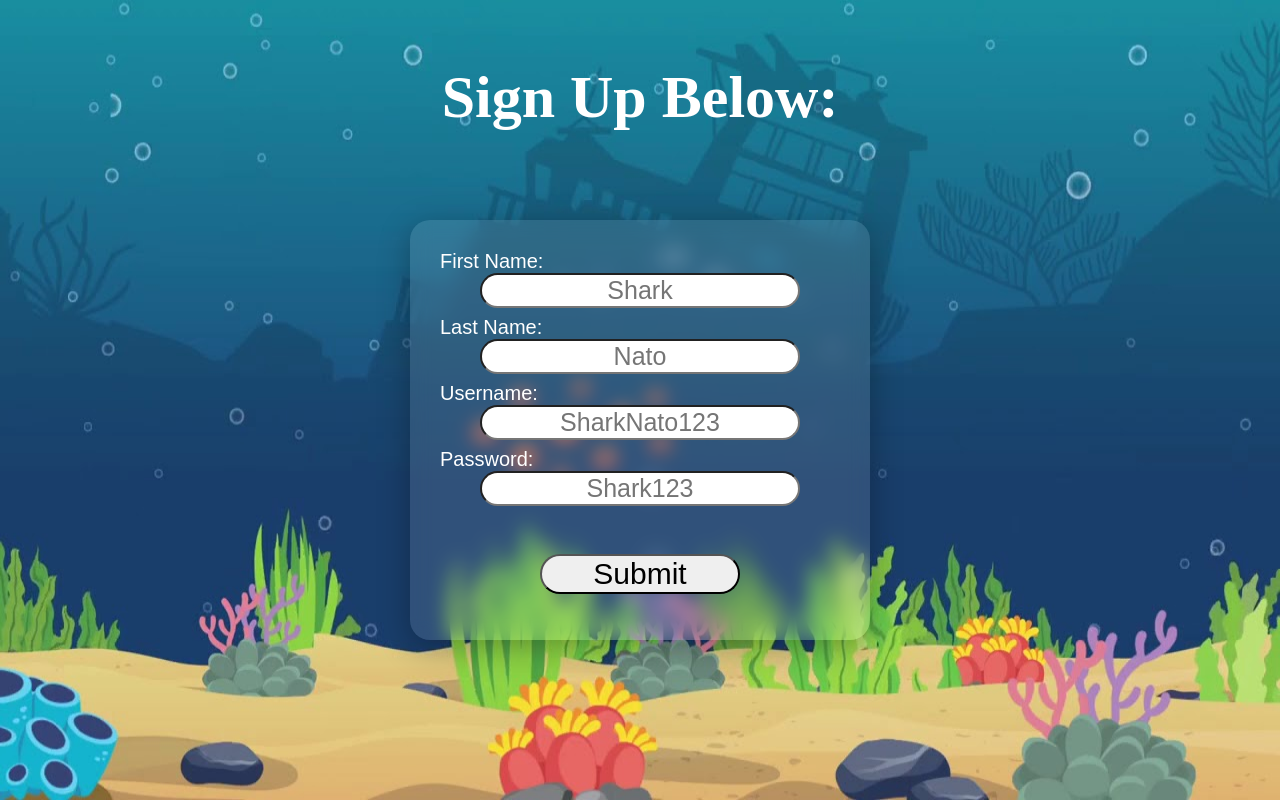
After one commit to tojakar/SmallProject26, a PHP site: page /SignUp.html in a window 1280 px wide. The commit adds this page. Run offline with PHP 8.4, Linux system fonts and the light colour scheme.

Commit message:
Updated Homepage, SignUp page, and Login page

```diff
--- /dev/null
+++ b/SignUp.html
@@ -0,0 +1,36 @@
+<html>
+<head>
+
+    <title>Sign Up Below</title>
+	<script type="text/javascript" src="js/md5.js"></script>
+	<script type="text/javascript" src="js/code.js"></script>
+    <link href="css/styles.css" rel="stylesheet">
+
+
+</head>
+<body>
+    <h1 style="text-align: center; margin-top: 5%; margin-bottom: -1%; font-size: 60;color: white;">Sign Up Below:</h1>
+
+    <div id="CreateAccountDiv">
+        <form id="AccountCreationForm" onsubmit="CreateAccount(); return false">
+            <label class="signUp-Label" for="FirstName">First Name:</label>
+            <input type="text" id="FirstName" name="FirstName" placeholder="Shark">
+            <br>
+            <label class="signUp-Label" for="LastName">Last Name:</label>
+            <input type="text" id="LastName" name="LastName" placeholder="Nato" required>
+            <br>
+            <label class="signUp-Label" for="Login">Username:</label>
+            <input type="text" id="Username" name="Username" placeholder="SharkNato123" required>
+            <br>
+            <label class="signUp-Label" for="Password">Password:</label>
+            <input type="password" id="Password" name="Password" placeholder="Shark123" required>
+            <br>
+            <div class="signUpButton">
+                <button type="submit" id="CreateAccountButton" class="buttons">Submit</button>
+            </div>
+        </form>
+            <p id="CreateAccountError" name="CreateAccountError"></p>
+
+    </div>
+</body>
+</html>
--- a/css/styles.css
+++ b/css/styles.css
@@ -1,11 +1,24 @@
 body
 {
-    background-color: #707070;
+    background-image: url("../images/background.png");
+    background-repeat: no-repeat;
+    background-position: top center;
+    background-size: 100% 100%;
 }
 
 #title
 {
-    font-size: 40px;
+    font-size: 80px;
+    width: 100%;
+    margin-top: 5%;
+    text-align: center;
+    font-family: 'Ubuntu', sans-serif;
+    color: #FFFFFF;
+}
+
+#loginTitle
+{
+    font-size: 60px;
     width: 100%;
     margin: 2% 5%;
     text-align: center;
@@ -13,13 +26,84 @@ body
     color: #FFFFFF;
 }
 
+#signUpTitle
+{
+    font-size: 60px;
+    width: 100%;
+    margin: 2% 5%;
+    text-align: center;
+    font-family: 'Ubuntu', sans-serif;
+    color: #FFFFFF;
+}
+
+.home-page-buttons
+{
+    display: flex;
+    gap: 50px; /* space between links */
+    justify-content: center; /* center horizontally */
+    align-items: center; /* vertically center if needed */
+}
+
+.signUp-Label
+{
+    font-size: 20;
+    font-family: 'Ubuntu', sans-serif;
+    color: #FFFFFF;
+}
+
+.signUpButton
+{
+    display: flex;
+    justify-content: center;
+}
+
+.loginButton
+{
+    display: flex;
+    justify-content: center;
+}
+
+
+#shark {
+    position: fixed;
+    bottom: 50px;      /* start off screen at bottom */
+    right: -10%;            /* start from left edge */
+    width: 300px;
+    animation: sharkArc 10s ease-in-out infinite;
+    cursor: pointer;
+    transform-origin: center;
+  }
+
+@keyframes sharkArc
+{
+    0% {
+        bottom: 50;
+        right: -20%;
+        opacity: 1;
+
+    }
+    100% {
+        bottom: 50;
+        right: 110%;
+        opacity: 1;
+    }
+}
+
+
 #loginDiv
 {
+    width: 400px;
+    margin: 100px auto;
+    padding: 30px;
+    background: rgba(255, 255, 255, 0.1); /* semi-transparent for glass effect */
+    border-radius: 20px;
+    box-shadow: 0 8px 32px rgba(0, 0, 0, 0.3);
+    backdrop-filter: blur(10px); /* Glassmorphism */
+    color: #ffffff;
     font-size: 30px;
     width: 70%;
     margin-left: 15%;
     padding: 25px;
-    background-color: #b2b2b2;
 }
 
 #loggedInDiv
@@ -42,17 +126,30 @@ body
 
 .buttons
 {
+    text-decoration: none;
     font-size: 30px;
     border-radius: 25px;
     width: 50%;
-    margin-left: 25%;
+    margin-top: 10%;
     font-family: 'Ubuntu', sans-serif;
 }
 
 .buttons:hover{
-    background-color: #00d5124f;
+    text-decoration: underline;
     color: #FFFFFF;
-    opacity: 50%;
+    opacity: 90%;
+}
+
+#CreateAccountDiv
+{
+    width: 400px;
+    margin: 100px auto;
+    padding: 30px;
+    background: rgba(255, 255, 255, 0.1); /* semi-transparent for glass effect */
+    border-radius: 20px;
+    box-shadow: 0 8px 32px rgba(0, 0, 0, 0.3);
+    backdrop-filter: blur(10px); /* Glassmorphism */
+    color: #ffffff;
 }
 
 #loginName
@@ -78,6 +175,7 @@ input[type="text"],input[type="password"]{
     width: 80%;
     margin-left: 10%;
     margin-bottom: 2%;
+    font-size: 25;
     font-family: 'Ubuntu', sans-serif;
 }
 
```
Also changed, not shown: CreateAccount.html (deleted, +0 -37 lines), Login.html (+6 -4 lines), index.html (+9 -2 lines), images/SharkAnimation.png (added), images/background.png.
